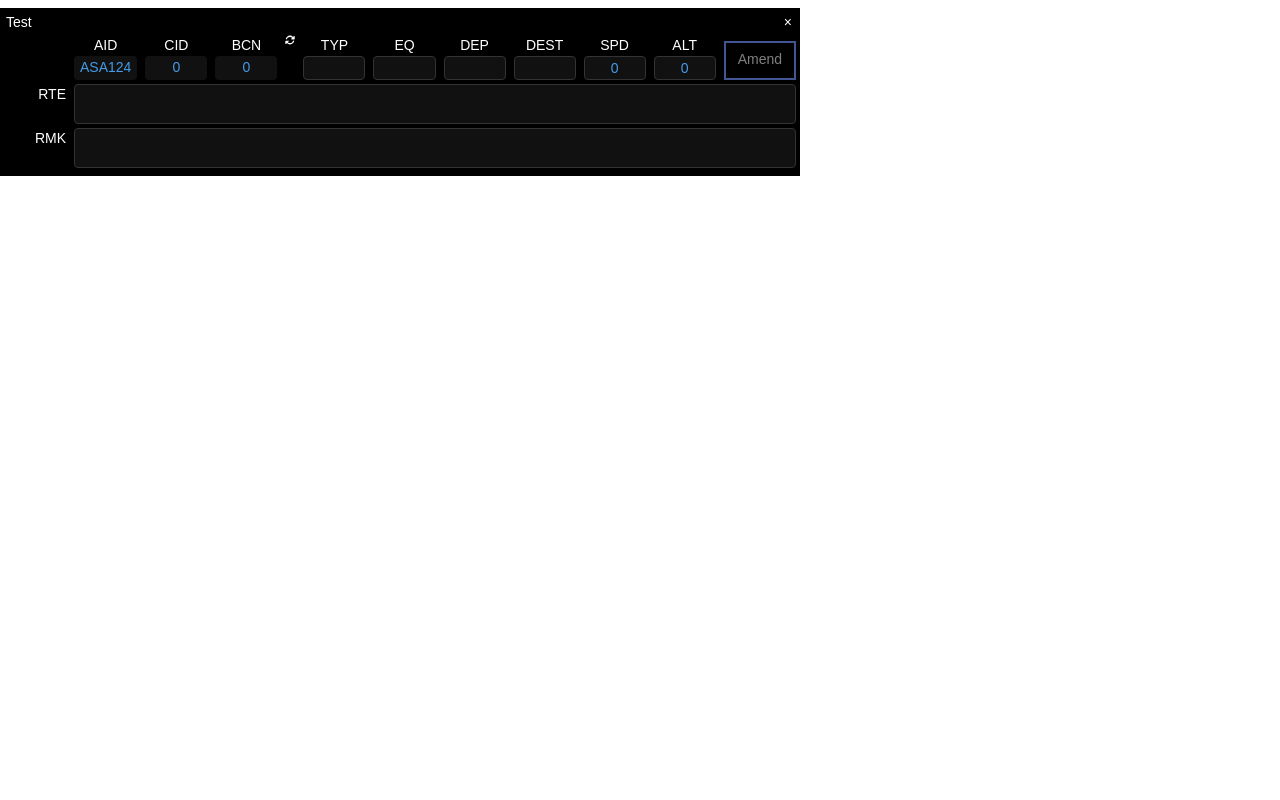
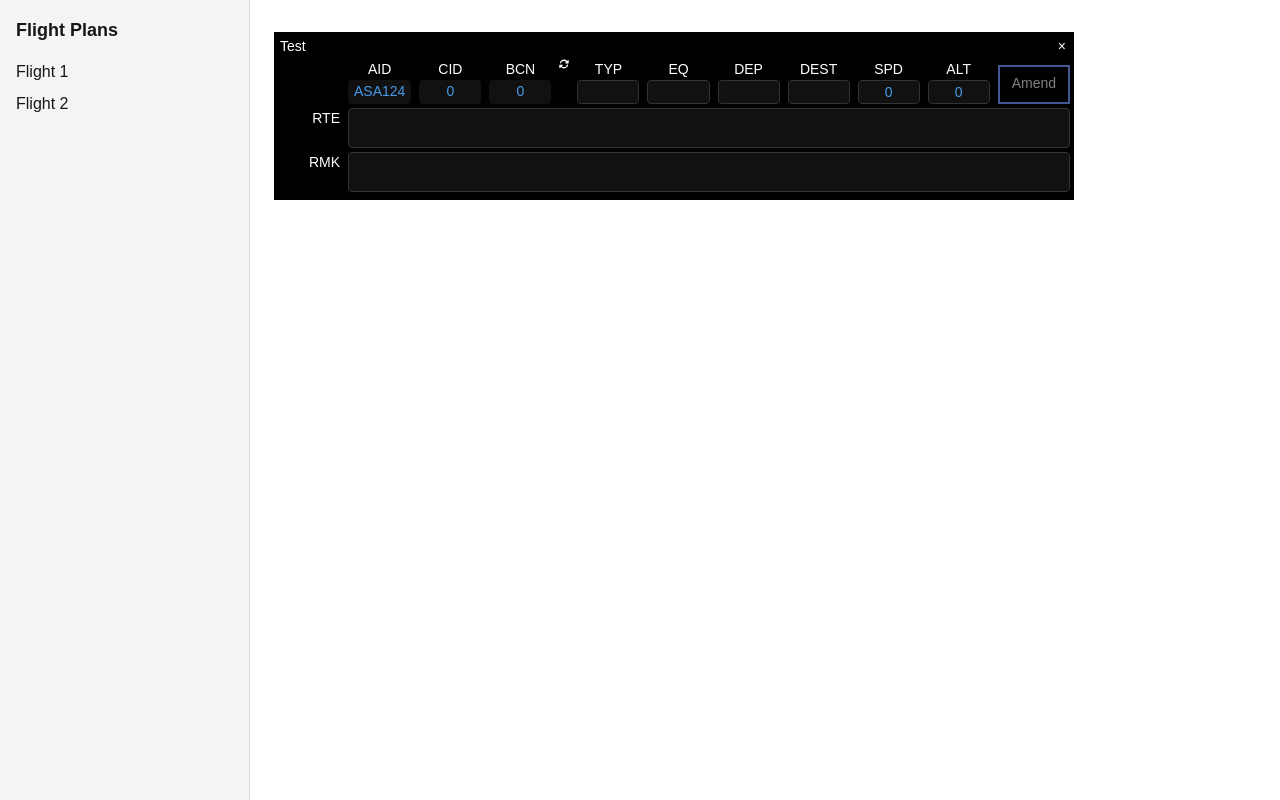
Before and after one commit to neilenns/clearancelab, a Next.js app: page / in a window 1280 px wide. Built offline with nearby package versions, Linux system fonts and the light colour scheme.

Commit message:
Use tailwind for the sidebar

```diff
--- a/src/app/page.tsx
+++ b/src/app/page.tsx
@@ -1,8 +1,18 @@
 import FPE from "@/components/fpe";
+import "@/styles/layout.css";
 
 export default function Home() {
   return (
-    <main>
+    <div className="grid grid-cols-[250px_1fr] h-screen">
+      <aside className="sidebar">
+        <h2>Flight Plans</h2>
+        <ul>
+          <li>Flight 1</li>
+          <li>Flight 2</li>
+        </ul>
+      </aside>
+
+      <main className="p-6 overflow-y-auto">
         <FPE
           plan={{
             pilotName: "",
@@ -20,5 +30,6 @@ export default function Home() {
           }}
         />
       </main>
+    </div>
   );
 }
--- /dev/null
+++ b/src/styles/layout.css
@@ -0,0 +1,18 @@
+/* styles/layout.css */
+@import "tailwindcss";
+
+.sidebar {
+  @apply bg-gray-100 border-r border-gray-300 p-4;
+}
+
+.sidebar h2 {
+  @apply text-lg font-semibold mb-4;
+}
+
+.sidebar ul {
+  @apply space-y-2;
+}
+
+.sidebar li {
+  @apply hover:underline cursor-pointer;
+}
```
Also changed, not shown: .devcontainer/devcontainer.json. Lines whose indentation alone changed are shown as unchanged.
